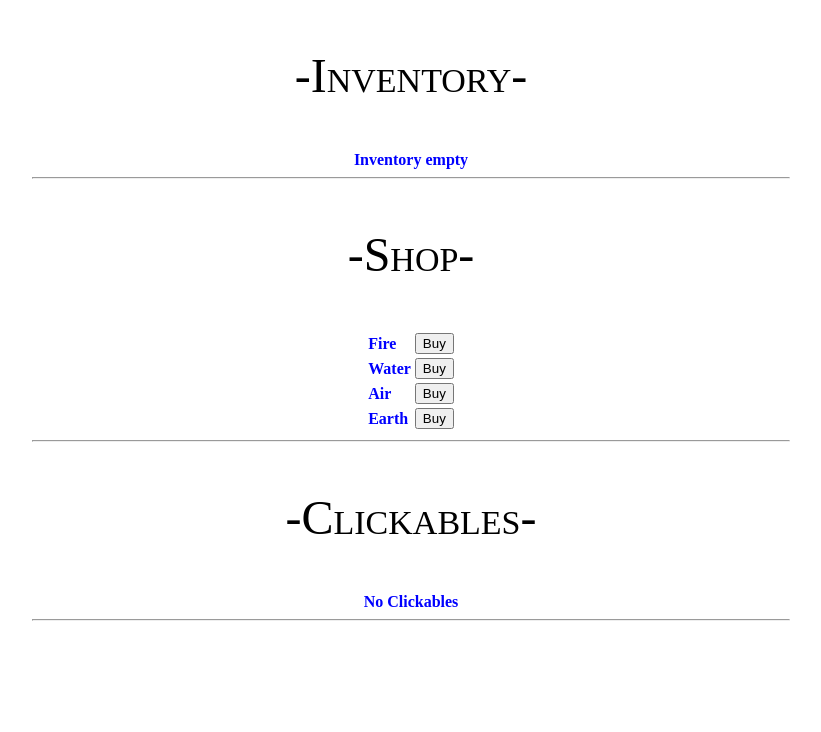
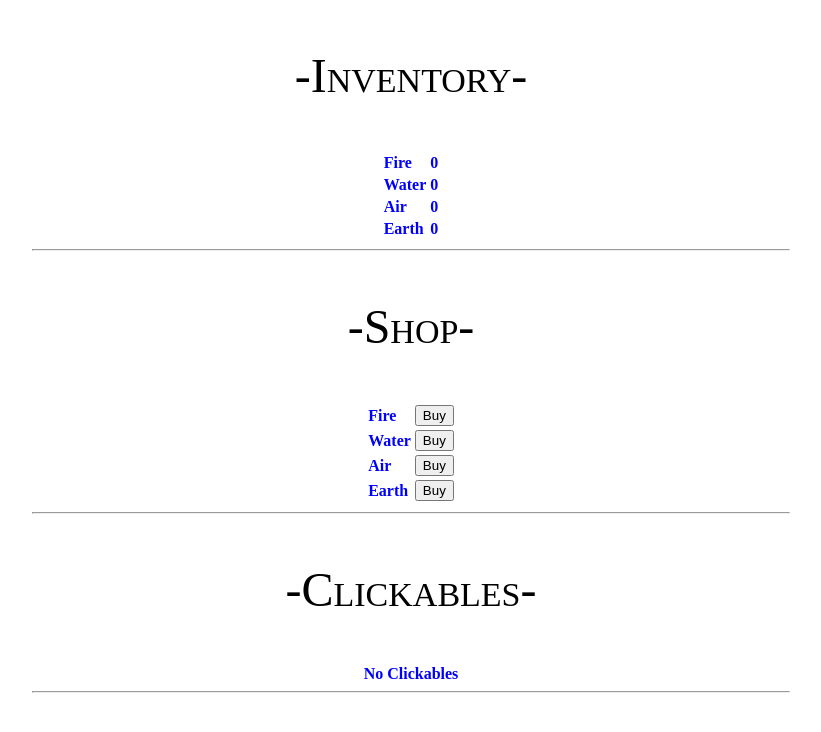
Before and after one commit to TheMshary/ProjectCreation, a Flask app: page / in a window 1280 px wide. Shown: the top 732 px of the page, without its empty margins (229-1050 px from the left). Run offline with Flask 2, Linux system fonts and the light colour scheme; some libraries are stand-ins or nearby versions.

Commit message:
new js code

```diff
--- a/static/main.js
+++ b/static/main.js
@@ -1,3 +1,9 @@
-function buy(element) {
-	document.getElementById(element).
-}
+$(function() {
+
+	$(".buy").on("click", function() {
+		// Get #element value in inventory, parse to int, increment, print.
+		var fire = parseInt($("#fire").text());
+		$("#fire").html("<b>"+(fire+1)+"</b>");
+	});
+
+});
--- a/templates/main.html
+++ b/templates/main.html
@@ -1,19 +1,29 @@
 <!DOCTYPE html>
 <html>
 <head>
-	<title></title>
+
+	<title>Creation Prototype</title>
 	<link rel="stylesheet" href="{{ url_for('static', filename='main.css') }}" type="text/css">
+	<script src="//code.jquery.com/jquery-1.11.0.min.js"></script>
+	<script src="//code.jquery.com/jquery-migrate-1.2.1.min.js"></script>
 	<script language="javascript" type="text/javascript" src="{{ url_for('static', filename='main.js') }}"></script>
+
 </head>
 <body align="center"><div style="margin-left: 20%; margin-right: 20%">
 	<div id="inventory">
 		<p class="title">-Inventory-</p>
-		{% if not inv_items %}
+		{% if inv_empty %}
 			<b>Inventory empty</b>
+		{% else %}
+			<table align="center">
+			<tr><td style="text-align: left;"><b>Fire</b></td><td id="fire"><b>0</b></td></tr>
+			<tr><td style="text-align: left;"><b>Water</b></td><td id="water"><b>0</b></td></tr>
+			<tr><td style="text-align: left;"><b>Air</b></td><td id="air"><b>0</b></td></tr>
+			<tr><td style="text-align: left;"><b>Earth</b></td><td id="earth"><b>0</b></td></tr>
+			</tr>
+			</table>
 		{% endif %}
-		{% for item in inv_items %}
-			<b class="inv_items">{{ item }}</b>
-		{% endfor %}
+
 		<hr>
 	</div>
 	<div id="shop">
@@ -21,7 +31,7 @@
 		<table align="center">
 		{% for item in shop_items %}
 			<tr><td style="text-align: left;"><b class="shop_items">{{ item }}</b>
-			<td><button>Buy</button></td></tr>
+			<td><button class="buy">Buy</button></td></tr>
 		{% endfor %}</table>
 		<hr>
 	</div>
```
Also changed, not shown: 3 other files.
